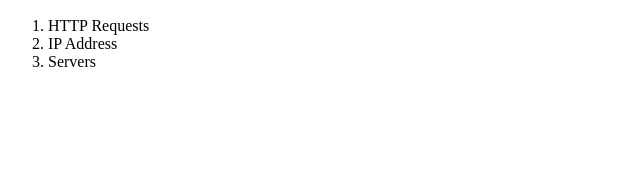
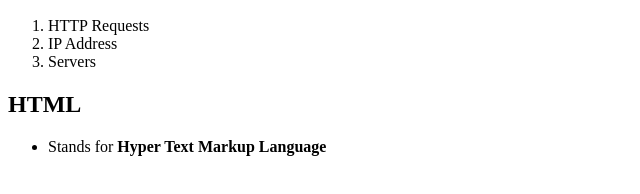
Before and after one commit to ml042685/HTML-Lists, a plain HTML site: page index.html in a window 1280 px wide. Shown: the part 110-304 px from the top of the page, without its empty margins (0-640 px from the left). Drawn offline with Linux system fonts and the light colour scheme.

Commit message:
http bullet

```diff
--- a/index.html
+++ b/index.html
@@ -18,6 +18,12 @@
         <li>Servers</li>
     </ol>
 
+    <h2>HTML</h2>
+
+    <ul>
+        <li>Stands for <strong>Hyper Text Markup Language</strong></li>
+    </ul>
+
 
 
 </body>
```
